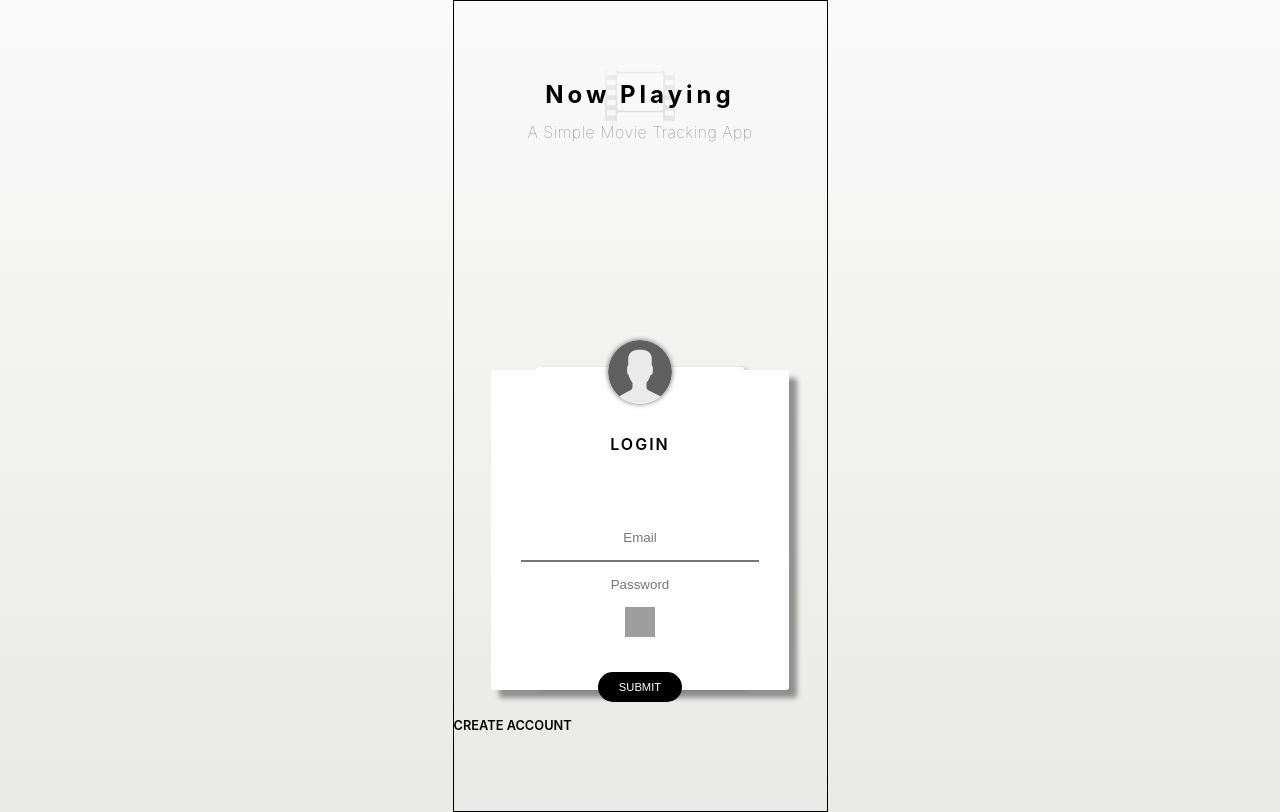
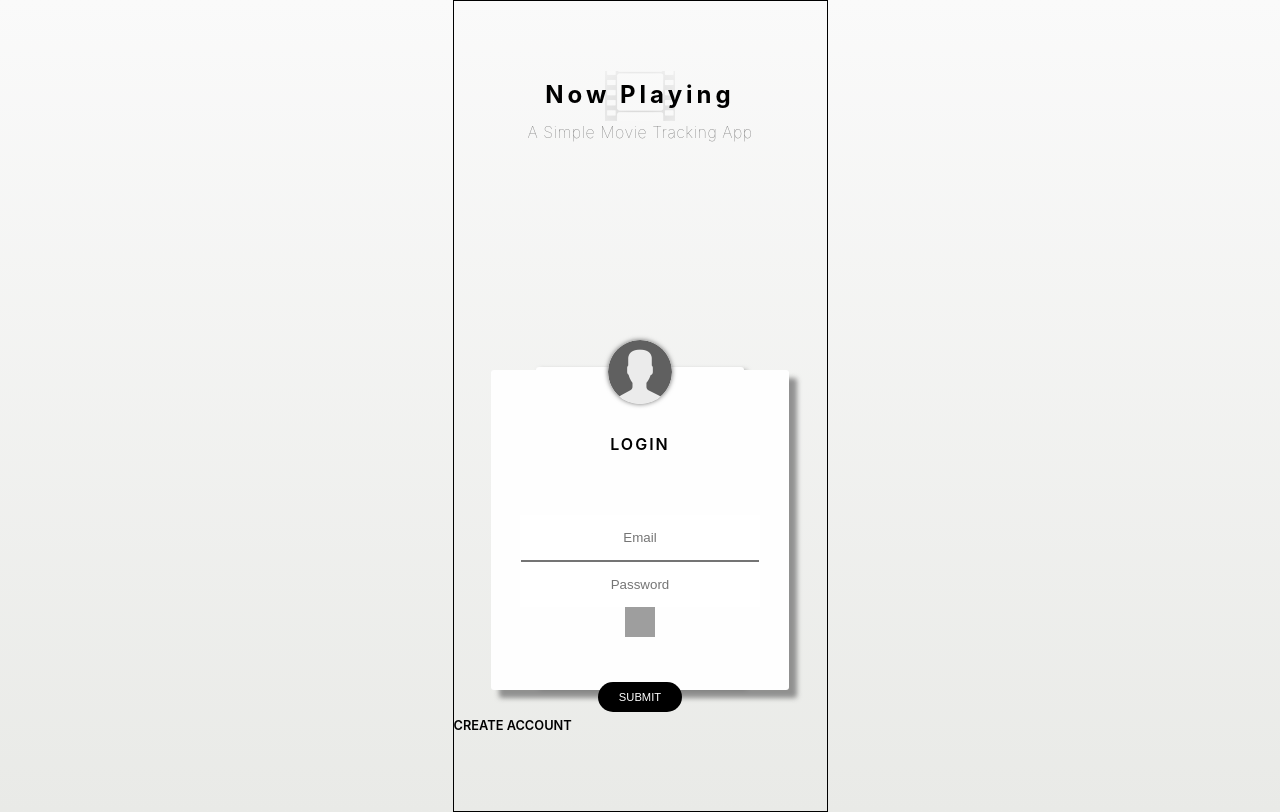
Before and after one commit to kayyali18/movie-tracker, a React (Create React App) app: page / in a window 1280 px wide. Built offline with nearby package versions, Linux system fonts and the light colour scheme; no server answers; grey boxes are pictures that could not be loaded.

Commit message:
reposition submit button

```diff
--- a/src/styles/2-layouts/layouts-dir.sass
+++ b/src/styles/2-layouts/layouts-dir.sass
@@ -118,7 +118,7 @@
     margin: 0 auto
     padding: 8px 20px
     position: relative
-    top: 35px
+    top: 45px
     text-transform: uppercase
     transition: .4s
     &:focus
--- a/src/styles/App.css
+++ b/src/styles/App.css
@@ -104,7 +104,7 @@
     margin: 0 auto;
     padding: 8px 20px;
     position: relative;
-    top: 35px;
+    top: 45px;
     text-transform: uppercase;
     transition: .4s; }
     .login-main .submit-button:focus {
```
